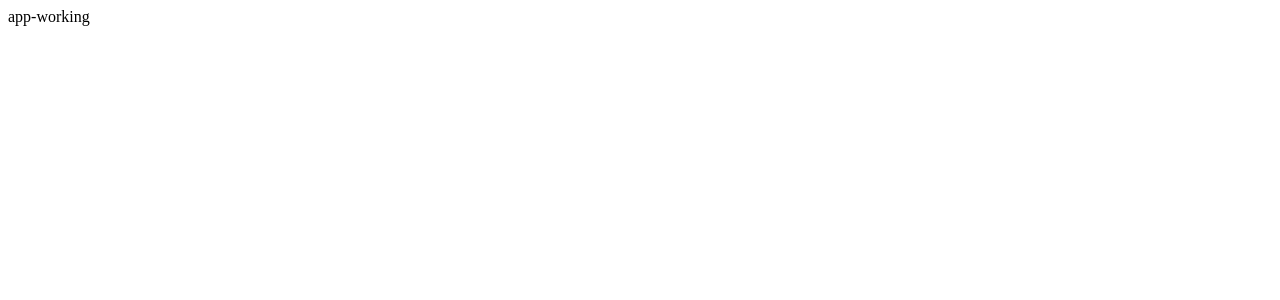
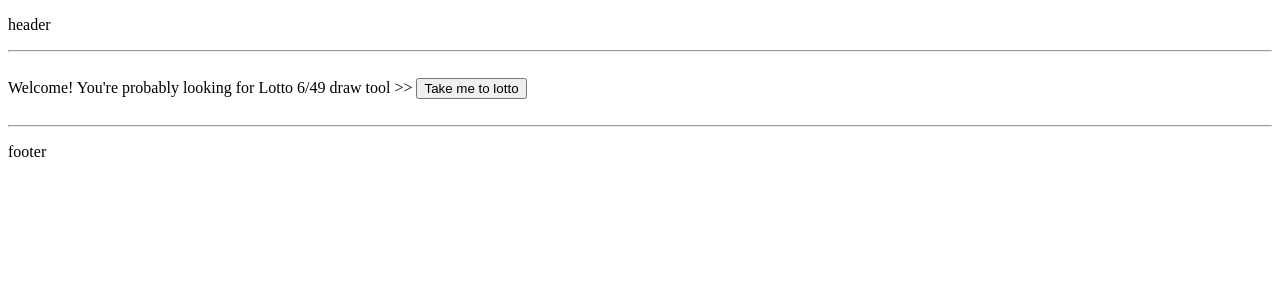
Before and after one commit to AlinCristian97/CosmosProgrammingChallengeEssensys.Client, an Angular app: page / in a window 1280 px wide. Shown: the top 300 px of the page. Built offline with nearby package versions, Linux system fonts and the light colour scheme.

Commit message:
added home component and basic routing

```diff
--- a/src/app/app-routing.module.ts
+++ b/src/app/app-routing.module.ts
@@ -1,7 +1,14 @@
 import { NgModule } from '@angular/core';
 import { RouterModule, Routes } from '@angular/router';
+import { LottoTicketGeneratorComponent } from './modules/lotto-ticket-generator/components/lotto-ticket-generator/lotto-ticket-generator.component';
+import { HomeComponent } from './components/home/home.component';
 
-const routes: Routes = [];
+const routes: Routes = [
+  { path: '', component: HomeComponent },
+  { path: 'home', component: HomeComponent },
+  { path: 'lotto', component: LottoTicketGeneratorComponent },
+  { path: '**', redirectTo: '' }
+];
 
 @NgModule({
   imports: [RouterModule.forRoot(routes)],
--- a/src/app/app.component.html
+++ b/src/app/app.component.html
@@ -1 +1,9 @@
-<div>app-working</div>
+<!-- TODO: Here can insert header component -->
+<p>header</p>
+<hr>
+<br>
+<router-outlet></router-outlet>
+<br>
+<hr>
+<!-- TODO: Here can insert footer component -->
+<p>footer</p>
--- a/src/app/app.module.ts
+++ b/src/app/app.module.ts
@@ -4,10 +4,12 @@ import { BrowserModule } from '@angular/platform-browser';
 import { AppRoutingModule } from './app-routing.module';
 import { AppComponent } from './app.component';
 import { LottoTicketGeneratorModule } from './modules/lotto-ticket-generator/lotto-ticket-generator.module';
+import { HomeComponent } from './components/home/home.component';
 
 @NgModule({
   declarations: [
-    AppComponent
+    AppComponent,
+    HomeComponent
   ],
   imports: [
     BrowserModule,
--- /dev/null
+++ b/src/app/components/home/home.component.html
@@ -0,0 +1,4 @@
+<div>
+  Welcome! You're probably looking for Lotto 6/49 draw tool >>
+  <button routerLink="/lotto">Take me to lotto</button>
+</div>
--- a/src/app/modules/lotto-ticket-generator/components/lotto-ticket-generator/lotto-ticket-generator.component.html
+++ b/src/app/modules/lotto-ticket-generator/components/lotto-ticket-generator/lotto-ticket-generator.component.html
@@ -1 +1,2 @@
 <p>lotto-ticket-generator works!</p>
+<button routerLink="/home">Take me home</button>
--- a/src/app/modules/lotto-ticket-generator/lotto-ticket-generator.module.ts
+++ b/src/app/modules/lotto-ticket-generator/lotto-ticket-generator.module.ts
@@ -1,6 +1,7 @@
 import { NgModule } from '@angular/core';
 import { CommonModule } from '@angular/common';
 import { LottoTicketGeneratorComponent } from './components/lotto-ticket-generator/lotto-ticket-generator.component';
+import { AppRoutingModule } from 'src/app/app-routing.module';
 
 
 
@@ -9,7 +10,8 @@ import { LottoTicketGeneratorComponent } from './components/lotto-ticket-generat
     LottoTicketGeneratorComponent
   ],
   imports: [
-    CommonModule
+    CommonModule,
+    AppRoutingModule
   ]
 })
 export class LottoTicketGeneratorModule { }
```
Also changed, not shown: src/app/components/home/home.component.ts (added, +10 -0 lines), src/app/components/home/home.component.css (added), 1 other file (tests, documents, lock files or other folders).
